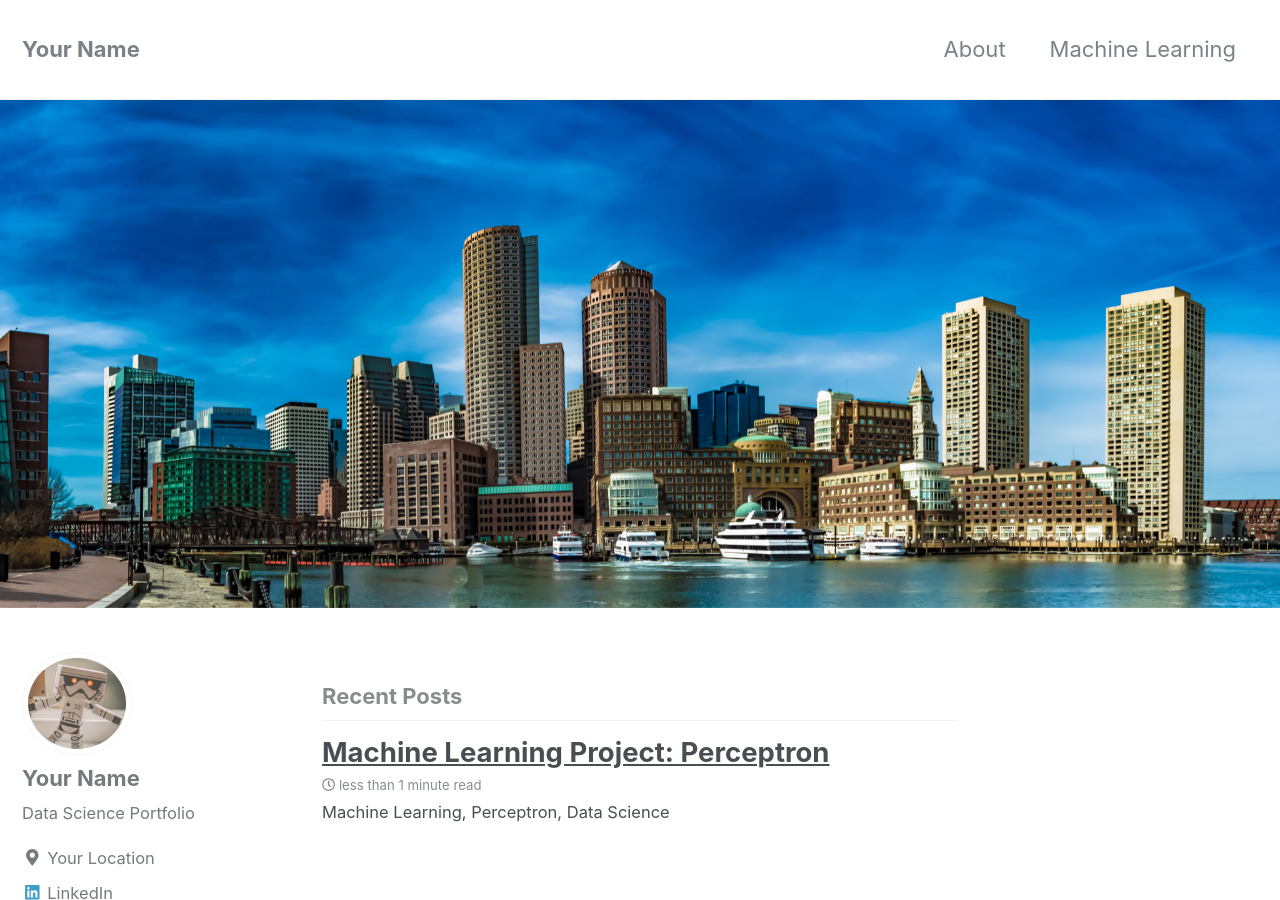
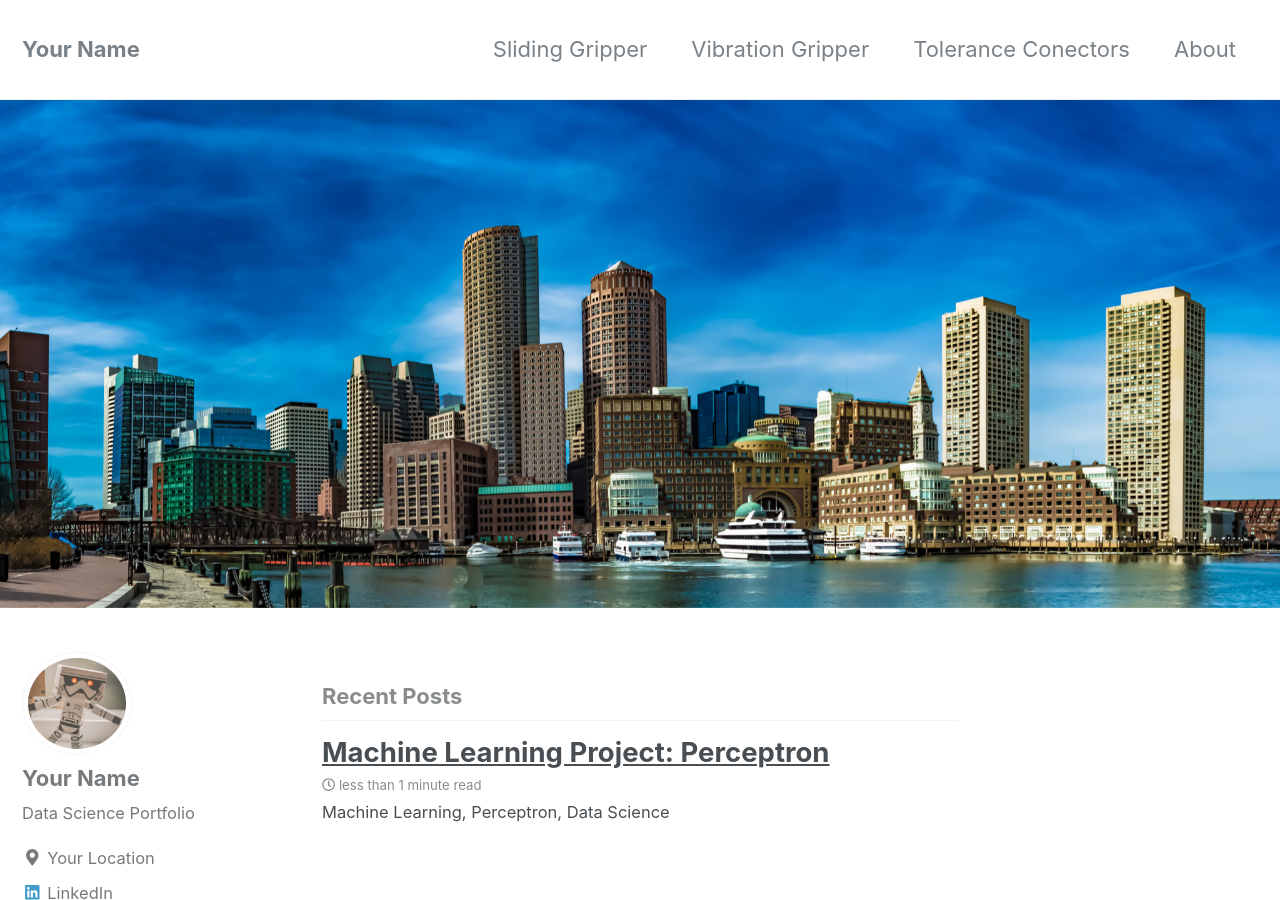
Before and after one commit to fryumbla/Conectors-Database, a Jekyll site: the page built from index.html, in a window 1280 px wide and 900 px high. Built offline with Jekyll 4.4.1, drawn with Linux system fonts in a browser that asks for light colours; nearby versions of some CDN libraries; the list of posts is cut into pages by our own code.

Commit message:
change tolerance

```diff
--- a/_data/navigation.yml
+++ b/_data/navigation.yml
@@ -1,9 +1,13 @@
 # main links
 main:
+  - title: "Sliding Gripper"
+    url: /about/
+  - title: "Vibration Gripper"
+    url: /about/
+  - title: "Tolerance Conectors"
+    url: /Tolerance/
   - title: "About"
     url: /about/
-  - title: "Machine Learning"
-    url: /machine-learning/
   # - title: "About"
   #   url: https://mmistakes.github.io/minimal-mistakes/about/
   # - title: "Sample Posts"
```
Also changed, not shown: _pages/Tolerance.md (added, +8 -0 lines), _pages/machinelearnig.md (deleted, +0 -8 lines).
